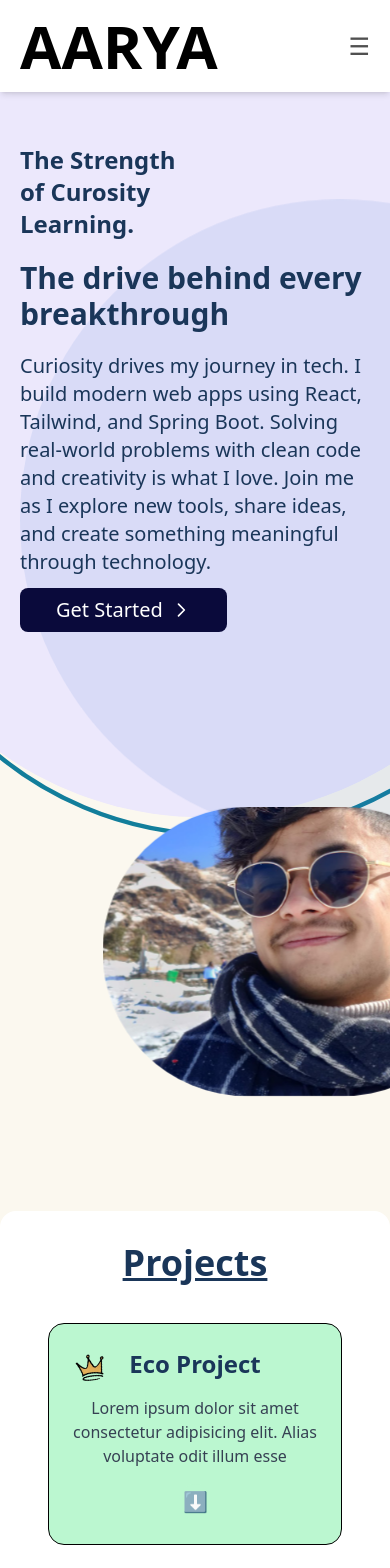
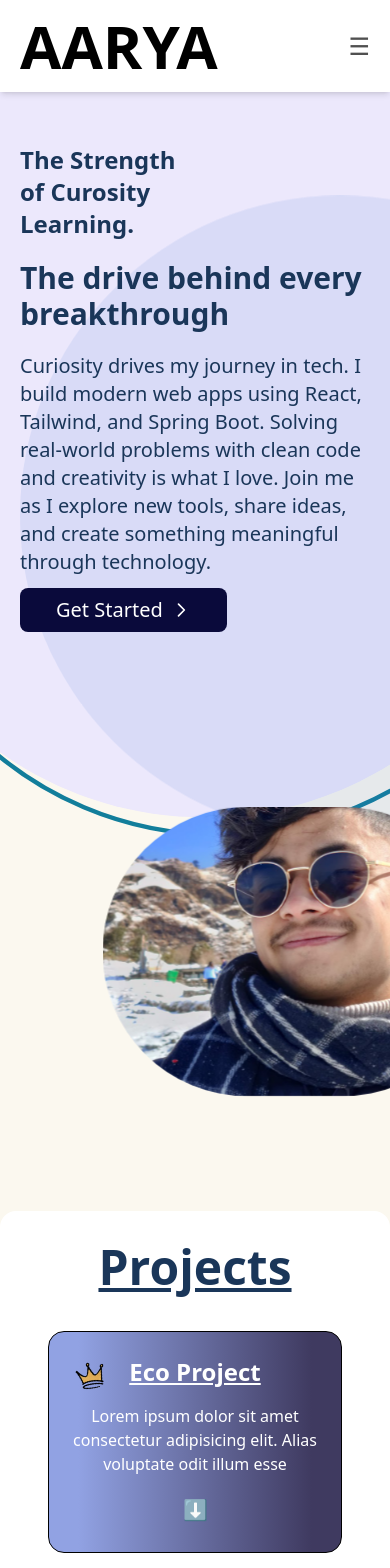
Before and after one commit to aaryae/Portfolio, a React (Vite) app: page / in a window 390 px wide. Shown: the top 1568 px of the page. Built offline with nearby package versions, Linux system fonts and the light colour scheme.

Commit message:
fix: all bug fix, refactor: ui changes

```diff
--- a/src/App.jsx
+++ b/src/App.jsx
@@ -1,7 +1,7 @@
-import React from "react";
+import Aboutus from "./components/Aboutus";
+import Contactus from "./components/Contactus";
 import Footer from "./components/Footer";
 import Hero from "./components/Hero";
-import LastPage from "./components/LastPage";
 import Navbar from "./components/Navbar";
 import Overlay from "./components/Overlay";
 import ProjectIcons from "./components/ProjectIcons";
@@ -14,8 +14,10 @@ export default function App() {
       <Sidebar />
       <Overlay />
       <Hero />
+      {/* <LastPage /> */}
+      <Aboutus />
       <ProjectIcons />
-      <LastPage />
+      <Contactus />
       <Footer />
     </div>
   );
--- a/src/components/Aboutus.jsx
+++ b/src/components/Aboutus.jsx
@@ -1,10 +1,9 @@
-import React from "react";
 import image from "../constant/image";
 
 const Aboutus = () => {
   return (
     <div
-      className="bg-[#fbf8ef] min-h-screen w-full flex items-start justify-center px-4 relative overflow-hidden
+      className="bg-[#eff7f7]  w-full flex items-start justify-center px-4 relative overflow-hidden py-5
      "
       data-aos="fade-up"
       data-aos-duration="500"
@@ -17,12 +16,12 @@ const Aboutus = () => {
         alt="Mandala"
       />
 
-      <div className="max-w-3xl  p-8 l">
-        <h1 className="text-6xl font-bold text-[#1a3659] text-center  my-30 underline">
+      <div className="max-w-6xl  p-4 mb-30 ">
+        <h1 className="text-5xl font-extrabold text-[#1a3659] text-center  my-30 underline">
           About Me
         </h1>
 
-        <p className="text-gray-800 text-lg text-justify max-w-lg mx-auto">
+        <p className="text-gray-800 text-lg text-justify  mx-auto">
           Hello, I'm <span className="font-semibold text-[#1a3659]">Aarya</span>
           . In the ever-evolving world of technology, my journey is driven by
           curiosity and a passion for continuous learning. I specialize in
@@ -35,7 +34,7 @@ const Aboutus = () => {
           <span className="font-medium text-[#0f2545]">Spring Boot</span>.
         </p>
 
-        <p className="mt-4 text-gray-800 leading-relaxed text-lg text-justify max-w-lg mx-auto">
+        <p className="mt-4 text-gray-800 leading-relaxed text-lg text-justify  mx-auto">
           For me, coding is more than just writing lines of code—it's about
           solving real-world problems, building impactful solutions, and turning
           ideas into reality through technology. I actively explore new tools
@@ -43,7 +42,7 @@ const Aboutus = () => {
           sharpen my skills and deliver efficient, scalable applications.
         </p>
 
-        <p className="mt-4 text-gray-800 leading-relaxed text-lg text-justify max-w-lg mx-auto">
+        <p className="mt-4 text-gray-800 leading-relaxed text-lg text-justify mx-auto">
           GitHub is my collaborative playground, where I manage projects and
           contribute to code that matters. If you're looking to connect,
           collaborate, or discuss exciting opportunities, feel free to reach out
--- a/src/components/LastPage.jsx
+++ b/src/components/LastPage.jsx
@@ -1,13 +1,14 @@
-import React from "react";
 import Aboutus from "./Aboutus";
 import Contactus from "./Contactus";
 
 const LastPage = () => {
   return (
-    <div className="flex w-full flex-wrap md:flex-nowrap  ">
+    // <div className="flex w-full flex-wrap md:flex-nowrap  ">
+    <>
       <Aboutus />
       <Contactus />
-    </div>
+    </>
+    // </div>
   );
 };
 
--- a/src/components/Navbar.jsx
+++ b/src/components/Navbar.jsx
@@ -2,7 +2,7 @@ import React from "react";
 
 export default function Navbar() {
   return (
-    <nav className="bg-white text-[#000000af] w-full fixed top-0 z-40 shadow-md">
+    <nav className="bg-white text-[#000000af] w-full fixed top-0 z-40 shadow-md ">
       <div className="max-w-[1500px] mx-auto w-full flex gap-8 items-center justify-between py-4 px-5">
         <h1 className="text-6xl uppercase cursor-pointer text-black font-bold relative">
           AARYA
--- a/src/components/ProjectIcons.tsx
+++ b/src/components/ProjectIcons.tsx
@@ -1,10 +1,9 @@
-import React from "react";
 import image from "../constant/image";
 
 const projectLinks = [
   { src: image.eco, alt: "Eco", link: "https://eco.aaryadangol.com.np" },
   { src: image.news, alt: "News", link: "https://news.aaryadangol.com.np" },
-  { src: image.food, alt: "Food", link: "https://food.aaryadangol.com.np" },
+  { src: image.food, alt: "Food", link: "https://recipe.aaryadangol.com.np" },
   { src: image.site, alt: "Site", link: "https://site.aaryadangol.com.np" },
   {
     src: image.saloon,
@@ -21,7 +20,7 @@ const projectLinks = [
 const ProjectIcons = () => {
   return (
     <div className="bg-[#eff7f7] max-w-[1300px] mx-auto relative overflow-hidden p-6">
-      <h2 className="text-4xl font-bold mb-10 text-[#1a3659] text-center underline">
+      <h2 className="text-5xl font-extrabold mb-10 text-[#1a3659] text-center underline">
         More Projects
       </h2>
       <div className="grid grid-cols-1 sm:grid-cols-2 gap-6 my-20">
--- a/src/components/Projects.jsx
+++ b/src/components/Projects.jsx
@@ -1,4 +1,3 @@
-import React from "react";
 import image from "../constant/image";
 
 const Projects = () => {
@@ -6,23 +5,23 @@ const Projects = () => {
     {
       title: "Eco Project",
       url: "https://eco.aaryadangol.com.np",
-      color: "#bbf7d0", // green-100
+      background: "linear-gradient(to right, #91a2e3 10%, #3f3a60 90%)",
     },
     {
       title: "Weather App",
       url: "https://weather.aaryadangol.com.np",
-      color: "#dbeafe", // blue-100
+      background: "linear-gradient(to right, #3f3a60 20%, #1e1b3a 80%)",
     },
     {
       title: "News App",
       url: "https://news.aaryadangol.com.np",
-      color: "#ffedd5", // orange-100
+      background: "linear-gradient(to right, #1e1b3a 30%, #0a0a3b 100%)",
     },
   ];
 
   return (
     <div className="m-3">
-      <h2 className="text-4xl font-bold mb-10 text-[#1a3659] text-center underline">
+      <h2 className="text-5xl font-extrabold mb-10 text-[#1a3659] text-center underline">
         Projects
       </h2>
       <div className="flex flex-col md:flex-row justify-center items-center gap-8 max-w-6xl mx-auto px-4">
@@ -32,29 +31,23 @@ const Projects = () => {
             href={project.url}
             target="_blank"
             rel="noopener noreferrer"
-            className="w-full md:w-1/3 p-6 transition-transform duration-300 hover:scale-105 border border-black md:hover:brightness-110 rounded-2xl "
-            style={{
-              backgroundColor: project.color,
-            }}
+            style={{ background: project.background }}
+            className="w-full md:w-1/3 p-6 transition-transform duration-300 hover:scale-105 border border-black md:hover:brightness-110 rounded-2xl text-white relative overflow-hidden gradient-animate"
           >
             <img
               src={image.crown}
-              className="w-10 tilt-animation absolute "
+              className="w-10 tilt-animation absolute"
               alt=""
             />
-            <h3 className="text-2xl font-semibold  text-[#1a3659] mb-4">
+            <h3 className="text-2xl font-extrabold underline mb-4 ">
               {project.title}
             </h3>
-
-            <p className="text-gray-700 mb-4">
+            <p className="mb-4 ">
               Lorem ipsum dolor sit amet consectetur adipisicing elit. Alias
               voluptate odit illum esse
             </p>
             <div className="flex items-center justify-center w-full rounded-full bg-transparent">
-              <span
-                className="text-xl rounded-full p-1"
-                style={{ backgroundColor: project.color }}
-              >
+              <span className="text-xl rounded-full p-1 bg-transparent ">
                 ⬇
               </span>
             </div>
--- a/src/constant/image.js
+++ b/src/constant/image.js
@@ -1,12 +1,12 @@
 import aarya from "../assets/aarya1.jpg";
 import crown from "../assets/crown.png";
+import eco from "../assets/eco.png";
 import food from "../assets/food.png";
 import mandala from "../assets/mandala.png";
 import news from "../assets/news.png";
 import saloon from "../assets/saloon.png";
 import site from "../assets/site.png";
 import weather from "../assets/weather.png";
-import eco from "../assets/eco.png";
 
 const image = {
   news,
--- a/src/index.css
+++ b/src/index.css
@@ -46,3 +46,18 @@
 .tilt-animation {
   animation: tilt330 4s ease-in infinite;
 }
+
+@keyframes gradient-slide {
+  0% {
+    background-position: 0% 50%;
+  }
+  100% {
+    background-position: 100% 50%;
+  }
+}
+
+.gradient-animate {
+  background-size: 200% 200%;
+  background-position: 0% 50%;
+  animation: gradient-slide 3s ease infinite alternate;
+}
--- a/vite.config.js
+++ b/vite.config.js
@@ -1,7 +1,7 @@
-import { defineConfig } from 'vite'
-import tailwindcss from '@tailwindcss/vite'
+import tailwindcss from "@tailwindcss/vite";
+import react from "@vitejs/plugin-react";
+import { defineConfig } from "vite";
+
 export default defineConfig({
-  plugins: [
-    tailwindcss(),
-  ],
-})
+  plugins: [react(), tailwindcss()],
+});
```
Also changed, not shown: src/components/Contactus.jsx (+49 -11 lines), src/assets/crownwhite.webp (added).
